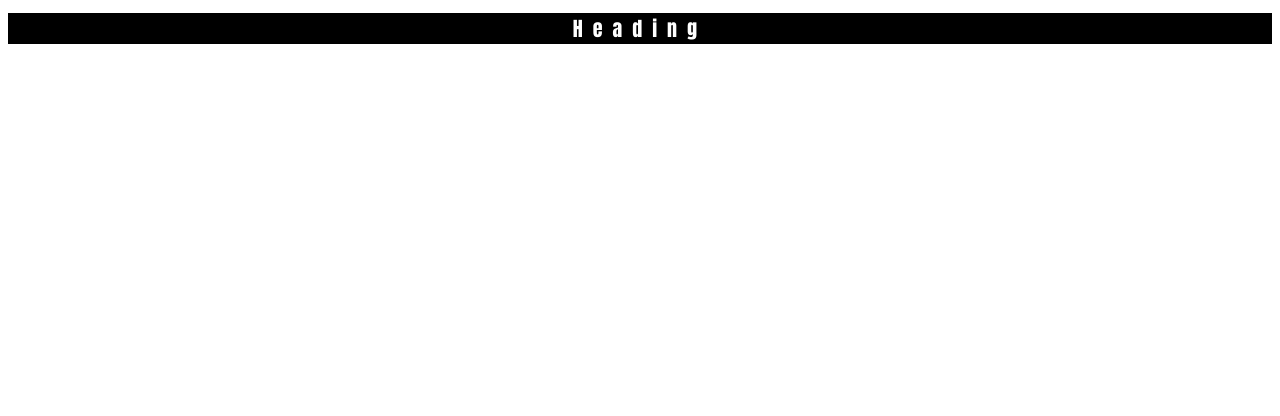
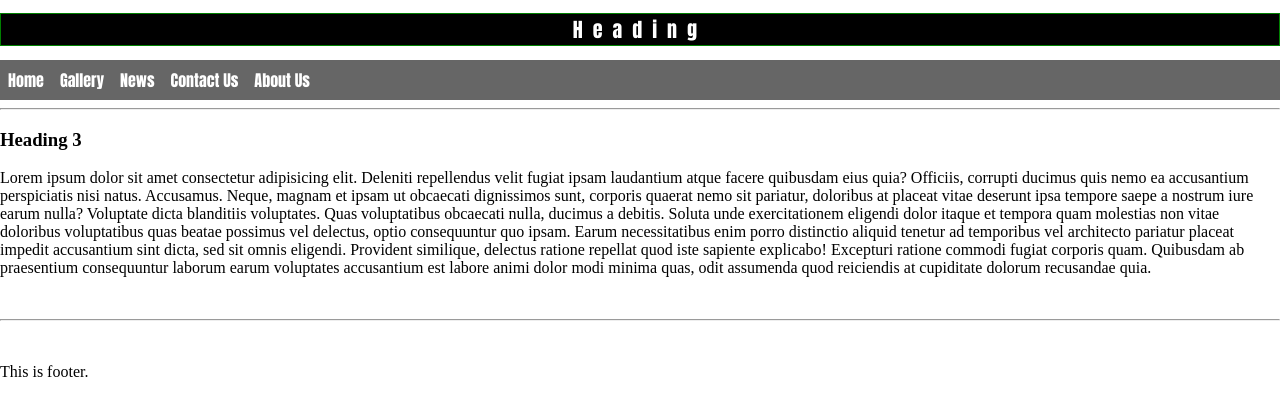
Before and after one commit to piicollo/module3, a plain HTML site: page index.html in a window 1280 px wide. Drawn offline with Linux system fonts and the light colour scheme.

Commit message:
Nav bar copy

```diff
--- a/index.html
+++ b/index.html
@@ -7,9 +7,35 @@
     <link rel="stylesheet" href="style.css" type="text/css">
 </head>
 <body>
-    <h1 class="head">
-        Heading
-    </h1>
-
+    <header>
+        <h1 class="head">
+            Heading
+        </h1>
+        <!-- This is a navigation bar -->
+        <div class="nav">
+            <ul>
+                <li><a href="/">Home</a></li>
+                <li><a href="/">Gallery</a></li>
+                <li><a href="/">News</a></li>
+                <li><a href="/">Contact Us</a></li>
+                <li><a href="/">About Us</a></li>
+            </ul>
+        </div>
+    </header>
+        <hr />
+    <main>
+        <h3>Heading 3</h3>
+        <p>Lorem ipsum dolor sit amet consectetur adipisicing elit. Deleniti repellendus velit fugiat ipsam laudantium atque facere quibusdam eius quia? Officiis, corrupti ducimus quis nemo ea accusantium perspiciatis nisi natus. Accusamus.
+        Neque, magnam et ipsam ut obcaecati dignissimos sunt, corporis quaerat nemo sit pariatur, doloribus at placeat vitae deserunt ipsa tempore saepe a nostrum iure earum nulla? Voluptate dicta blanditiis voluptates.
+        Quas voluptatibus obcaecati nulla, ducimus a debitis. Soluta unde exercitationem eligendi dolor itaque et tempora quam molestias non vitae doloribus voluptatibus quas beatae possimus vel delectus, optio consequuntur quo ipsam.
+        Earum necessitatibus enim porro distinctio aliquid tenetur ad temporibus vel architecto pariatur placeat impedit accusantium sint dicta, sed sit omnis eligendi. Provident similique, delectus ratione repellat quod iste sapiente explicabo!
+        Excepturi ratione commodi fugiat corporis quam. Quibusdam ab praesentium consequuntur laborum earum voluptates accusantium est labore animi dolor modi minima quas, odit assumenda quod reiciendis at cupiditate dolorum recusandae quia.</p>
+    </main>
+    <br />
+    <hr />
+    <br />
+    <footer>
+        <p>This is footer.</p>
+    </footer>
 </body>
 </html>
--- a/style.css
+++ b/style.css
@@ -1,3 +1,9 @@
+body {
+    margin: 0px;
+}
+main {
+    maring:0px;
+}
 .head {
     font-size: 20px;
     text-align: center ;
@@ -5,9 +11,34 @@
     color: white;
     font-family: impact;
     letter-spacing: 10px;
+    border: 1px solid green;
 }
 
 .head:hover {
     font-size: 30px;
-    background-color: rgb(12, 53, 12);
+    background-color: rgb(3, 140, 145);
+    display: block;
 }
+.nav ul {
+    list-style-type: none;
+    background-color: rgb(102, 102, 102);
+    margin: 0px;
+    padding: 0px;
+    overflow: hidden;
+}
+.nav a {
+    color: white;
+    text-decoration: none;
+    font-family: impact;
+    padding: 8px;
+    display: block;
+    text-align: center;
+}
+.nav a:hover {
+    background-color: rgb(208, 112, 231);
+
+}
+
+.nav li {
+    float: left;
+}
```
